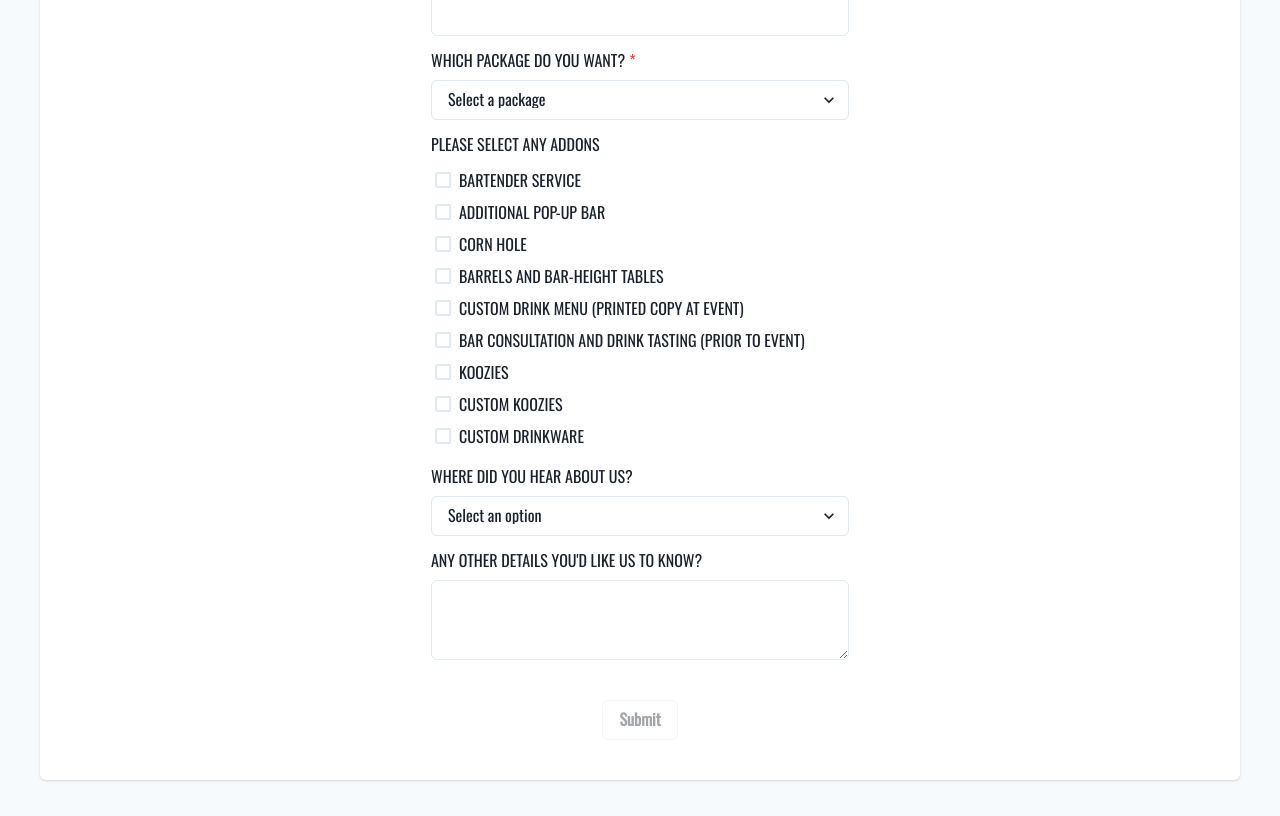
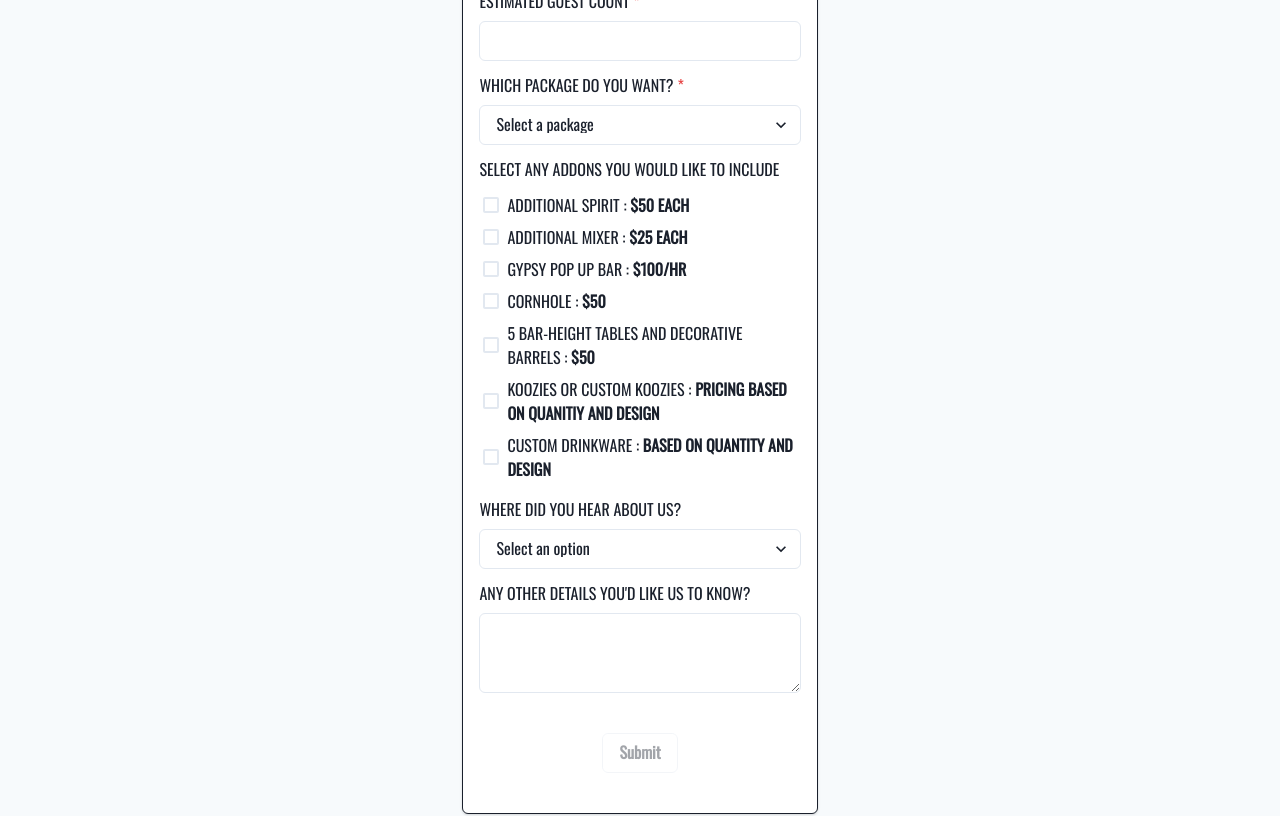
Before and after one commit to SpencerKyle/wandering-jade, a Next.js app: page /form in a window 1280 px wide. Shown: the part 900-1716 px from the top of the page. Built offline with nearby package versions, Linux system fonts and the light colour scheme.

Commit message:
added better form functionality

```diff
--- /dev/null
+++ b/config/addonsList.js
@@ -0,0 +1,17 @@
+import React from "react";
+import { ListItem, UnorderedList } from '@chakra-ui/react';
+import addonData from '../lib/addons.json';
+
+const AddonsList = () => {
+    return (
+        <UnorderedList listStylePos='outside'>
+            {Object.entries(addonData).map(([key, [addonItem, addonPrice]]) => (
+                <ListItem key={key}>
+                    <div>{addonItem} : {addonPrice}</div>
+                </ListItem>
+            ))}
+        </UnorderedList>
+    );
+};
+
+export default AddonsList;
--- /dev/null
+++ b/lib/addons.json
@@ -0,0 +1,9 @@
+{
+    "1": ["Additional Spirit", "$50 each"],
+    "2": ["Additional Mixer", "$25 each"],
+    "3": ["Gypsy Pop Up Bar", "$100/hr"],
+    "4": ["Cornhole", "$50"],
+    "5": ["5 bar-height tables and decorative barrels", "$50"],
+    "6": ["Koozies or Custom Koozies", "Pricing based on quanitiy and design"],
+    "7": ["Custom Drinkware", "Based on quantity and design"]
+}
--- a/pages/form.js
+++ b/pages/form.js
@@ -19,10 +19,11 @@ const initValues = {
     notes: "",
 }
 
-const addons = ["Bartender Service", "Additional Pop-up Bar", "Corn Hole", "Barrels and Bar-Height Tables", "Custom Drink Menu (Printed copy at event)", "Bar Consultation and Drink Tasting (Prior to Event)", "Koozies", "Custom Koozies", "Custom Drinkware"]
 const socials = ["Facebook", "Instagram", "TikTok", "Google", "Yelp", "Repeat Client", "Client Referral"]
 const packages = ["Take it Easy", "Perfect Match", "Going All Out"]
 const events = ["Wedding", "Corporate", "Party", "Event", "Other"]
+
+import addonData from '../lib/addons.json'
 
 const initState = {values:initValues}
 
@@ -119,8 +120,10 @@ export default function Book() {
         <Head>
             <title>Wandering Jade | Quote</title>
         </Head>
+
         <Box p='10' bgColor='gray.50'>
-            <Card>
+            <Card border='1px' mx='33vw'>
+            <Text>Please fill out the following form</Text>
             <Container maxW="450px" mt={12}>
 
              <Modal isOpen={isSubmitted} onClose={onClose} isCentered>
@@ -137,6 +140,7 @@ export default function Book() {
                     </ModalContent>
                 </Modal>
 
+                {/* - - - - - - Name - - - - - - */}
                 <FormControl mb={3} isRequired isInvalid={touched.name && !values.name}>
                     <FormLabel>Full Name</FormLabel>
                     <Input
@@ -150,6 +154,7 @@ export default function Book() {
                         <FormErrorMessage>Required</FormErrorMessage>
                 </FormControl>
 
+                {/* - - - - - - Email - - - - - - */}
                 <FormControl mb={3} isRequired isInvalid={touched.email && !values.email}>
                     <FormLabel>Email</FormLabel>
                     <Input
@@ -176,6 +181,7 @@ export default function Book() {
                         <FormErrorMessage>Emails do not match</FormErrorMessage>
                 </FormControl>
 
+                {/* - - - - - - Phone - - - - - - */}
                 <FormControl mb={3} isRequired isInvalid={touched.phone && !values.phone}>
                     <FormLabel>Phone</FormLabel>
                     <Input
@@ -191,6 +197,7 @@ export default function Book() {
                         <FormErrorMessage>Required</FormErrorMessage>
                 </FormControl>
 
+                {/* - - - - - - Date - - - - - - */}
                 <FormControl mb={3} isRequired isInvalid={touched.date && !values.date}>
                     <FormLabel>Event Date</FormLabel>
                     <Input
@@ -204,6 +211,7 @@ export default function Book() {
                         <FormErrorMessage>Required</FormErrorMessage>
                 </FormControl>
 
+                {/* - - - - - - Address - - - - - - */}
                 <FormControl mb={3} isRequired isInvalid={touched.address && !values.address}>
                     <FormLabel>Event Address</FormLabel>
                     <Input
@@ -217,6 +225,7 @@ export default function Book() {
                         <FormErrorMessage>Required</FormErrorMessage>
                 </FormControl>
 
+                {/* - - - - - - Type - - - - - - */}
                 <FormControl mb={3} isRequired>
                     <FormLabel>What type of event is this</FormLabel>
                     <Select
@@ -237,6 +246,7 @@ export default function Book() {
                     </Select>
                 </FormControl>
 
+                {/* - - - - - - Wedding Coordinator - - - - - - */}
                 {values.event === "Wedding" && (
                     <FormControl mb={3}>
                         <FormLabel>Wedding Coordinator Contact Info</FormLabel>
@@ -251,6 +261,7 @@ export default function Book() {
                     </FormControl>
                 )}
 
+                {/* - - - - - - Guest Count - - - - - - */}
                 <FormControl mb={3} isRequired isInvalid={touched.count && !values.count}>
                     <FormLabel>Estimated Guest count</FormLabel>
                             <Input
@@ -263,6 +274,7 @@ export default function Book() {
                         <FormErrorMessage>Required</FormErrorMessage>
                 </FormControl>
 
+                {/* - - - - - - Package - - - - - - */}
                 <FormControl mb={3} isRequired>
                     <FormLabel>Which <a href="">Package</a> do you want?</FormLabel>
                     <Select
@@ -283,9 +295,10 @@ export default function Book() {
                     </Select>
                 </FormControl>
 
+                {/* - - - - - - Addons - - - - - - */}
                 <FormControl mb={3}>
-                    <FormLabel>Please select any Addons</FormLabel>
-                    <List>
+                    <FormLabel>Select any addons you would like to include</FormLabel>
+                    {/* <List>
                         {addons.map((option) => (
                             <ListItem key={option}>
                                 <Checkbox
@@ -298,9 +311,25 @@ export default function Book() {
                                 </Checkbox>
                             </ListItem>
                         ))}
+                    </List> */}
+                    <List>
+                            {Object.entries(addonData).map(([key, [addonItem, addonPrice]]) => (
+                                <ListItem key={key}>
+                                    <Checkbox
+                                        key={key}
+                                        value={addonItem}
+                                        p='1'
+                                        onChange={handleChange}
+                                    >
+                                        <div>{addonItem} : <strong>{addonPrice}</strong></div>
+                                    </Checkbox>
+                                </ListItem>
+                            ))}
                     </List>
                 </FormControl>
 
+
+                {/* - - - - - - Socials - - - - - - */}
                 <FormControl mb={3}>
                     <FormLabel>Where did you hear about us?</FormLabel>
                     <Select name="social" placeholder="Select an option" isInvalid={touched.social && !values.social} value={state.values.social} onChange={handleChange} >
@@ -312,6 +341,7 @@ export default function Book() {
                     </Select>
                 </FormControl>
 
+                {/* - - - - - - Etc - - - - - - */}
                 <FormControl mb={3}>
                     <FormLabel>Any other details you&apos;d like us to know?</FormLabel>
                     <Textarea  type="text" name="notes" value={values.notes} onChange={handleChange}/>
--- a/pages/index.js
+++ b/pages/index.js
@@ -51,7 +51,7 @@ export default function Home() {
         </Box>
       </Box>
       )}
-      <Box mx={[null, null, '25vw']} pb='5'>
+      <Box mx={[null, '10vw', '25vw']} pb='5'>
           <Box px={['10',null ,'120']} py={['10',null ,'20']}>
               <Divider my='10'/>
             </Box>
--- a/pages/services.js
+++ b/pages/services.js
@@ -6,6 +6,7 @@ import 'react-gallery-carousel/dist/index.css';
 import { ChevronRightIcon, ChevronLeftIcon } from '@chakra-ui/icons';
 import Head from 'next/head';
 
+import AddonsList from '../config/addonsList.js';
 import slides from '../lib/slideshow.json'
 
 export default function Services() {
@@ -34,8 +35,8 @@ export default function Services() {
                 All packages include a custom printed menu, ice, drinkware, water station, bar equipment, and bar set up! (4 Hour Minimum Required)
             </Text>
 
-        <Box width={['100%', null, "60%"]}  margin='auto'>
-            <SimpleGrid  columns={[1, 1, 3]} spacing={10} pb={10} pt={20} justifyItems="center" order={[1, 1]}>
+        <Box width={['80vw', "80vw", "75vw"]}  margin='auto'>
+            <SimpleGrid  columns={[1, 2, 3]} spacing={10} pb={10} pt={20} justifyItems="center" order={[1, 1]}>
             <Card pb={10} bgColor='#E3DDD5' align='center' height={[null, null, '60%']} width={['100%', null, '80%']} mt='5'>
                 <CardHeader><Heading>Take It Easy</Heading></CardHeader>
                 <CardBody>
@@ -113,15 +114,7 @@ export default function Services() {
 
                     <CardHeader><Heading>ADD-ONS</Heading></CardHeader>
                     <CardBody>
-                        <UnorderedList listStylePos='outside'>
-                            <ListItem>Additional Spirit - $50 each</ListItem>
-                            <ListItem>Additional Mixer - $25 each</ListItem>
-                            <ListItem>Gypsy Pop Up Bar - $100/hr with a minimum of 4 hrs. Can be an addition to the horse trailer or rented by itself, will include extra bartender if rented together.</ListItem>
-                            <ListItem>Cornhole and Bags - $50</ListItem>
-                            <ListItem>5 bar height tables and decorative barrels- $50</ListItem>
-                            <ListItem>Koozies or Custom Koozies - Pricing Based on quantity and design</ListItem>
-                            <ListItem>Custom drinkware- Based on quantity and design</ListItem>
-                        </UnorderedList>
+                        <AddonsList />
                     </CardBody>
                     <CardFooter></CardFooter>
                 </Card>
```
